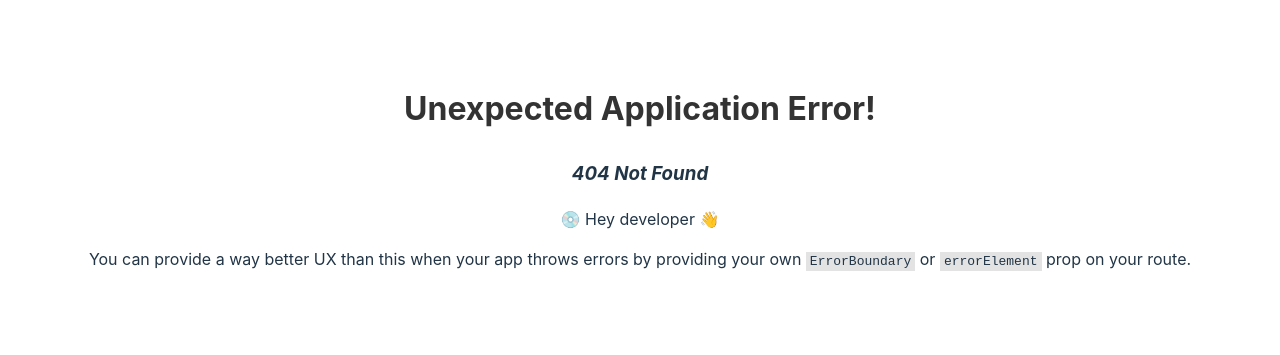
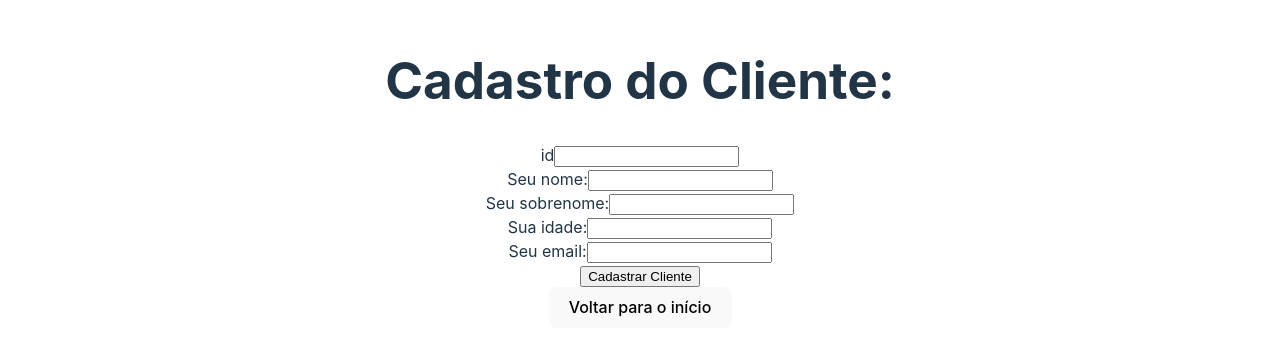
Before and after one commit to MarcosNeto23/1022B-perfumaria-Front-End, a React (Vite) app: page /cadastro-cliente in a window 1280 px wide. Before the commit this address had no page. Shown: the part 227-582 px from the top of the page. Built offline with nearby package versions, Linux system fonts and the light colour scheme.

Commit message:
Parte de criação da página de cadastro dos clientes

```diff
--- a/src/App.tsx
+++ b/src/App.tsx
@@ -61,17 +61,28 @@ function App() {
 
           )
         })}
+
+          <a href='/cadastro-perfume'>
+                    <button> Cadastrar um Perfume</button>
+                </a>
       </div>
 
       <div className="container-clientes">
         <h2>Lista de Clientes:</h2>
         {clientes.map(cliente => (
           <div key={cliente.id} className="cliente-item">
-            <p><strong>Nome Completo:</strong> {cliente.nome}{cliente.sobrenome}</p>
+            <p><strong>Nome Completo:</strong> {cliente.nome} {cliente.sobrenome}</p>
             <p><strong>Email:</strong> {cliente.email}</p>
-            <p><strong>Idade do {cliente.nome}:</strong> {cliente.idade}</p>
+            <p><strong>Idade do {cliente.nome}:</strong> {cliente.idade} anos</p>
+
+
           </div>
+
         ))}
+
+            <a href='/cadastro-cliente'>
+                    <button> Cadastrar um Cliente</button>
+                </a>
       </div>
 
     </>
--- /dev/null
+++ b/src/componentes/cadastrocliente/CadastroCliente.tsx
@@ -0,0 +1,102 @@
+import { FormEvent, useState, ChangeEvent } from "react";
+import { useNavigate } from "react-router-dom";
+
+export default function CadastroCliente(){
+    const navigate = useNavigate();
+    const [id,setId] = useState("")
+    const [nome,setNome] = useState("")
+    const [sobrenome,setSobrenome] = useState("")
+    const [idade,setIdade] = useState("")
+    const [email,setEmail] = useState("")
+
+
+    function handleForm(event:FormEvent){
+        event.preventDefault();
+        console.log("Tentei cadastrar um novo cliente !!!");
+        const cliente = {
+            id: id,
+            nome: nome,
+            sobrenome: sobrenome,
+            idade: idade,
+            email: email,
+        }
+        fetch("https://one022b-perfumaria.onrender.com/clientes",{
+            method: "POST",
+            headers: {
+                "Content-Type": "application/json"
+            },
+            body: JSON.stringify(cliente)
+        }).then(response => {
+            if(response.status === 200){
+                alert(" Cliente foi cadastrado !!!")
+                navigate("/")
+            }
+            else{
+                alert("Erro ao cadastrar perfume")
+            }
+        })
+    }
+    function handleId(event:ChangeEvent<HTMLInputElement>){
+        setId(event.target.value)
+    }
+    function handleNome(event:ChangeEvent<HTMLInputElement>){
+        setNome(event.target.value)
+    }
+
+    function handleSobrenome(event:ChangeEvent<HTMLInputElement>){
+        setSobrenome(event.target.value)
+    }
+
+    function handleIdade(event:ChangeEvent<HTMLInputElement>){
+        setIdade(event.target.value)
+    }
+
+    function handleEmail(event:ChangeEvent<HTMLInputElement>){
+        setEmail(event.target.value)
+    }
+
+
+
+    return(
+        <>
+            <h1> Cadastro do Cliente:</h1>
+            <form onSubmit={handleForm}>
+                <div>
+                    <label htmlFor="id">id</label>
+                    <input type="text" name="id" onChange={handleId} />
+                </div>
+                <div>
+
+                    <label htmlFor="nome">Seu nome:</label>
+                    <input type="text" name="nome" onChange={handleNome} />
+                </div>
+                <div>
+                    <label htmlFor="sobrenome">Seu sobrenome:</label>
+                    <input type="text" name="sobrenome" onChange={handleSobrenome} />
+                </div>
+                <div>
+                    <label htmlFor="idade">Sua idade:</label>
+                    <input type="text" name="idade" onChange={handleIdade} />
+                </div>
+                <div>
+                    <label htmlFor="email">Seu email:</label>
+                    <input type="text" name="email" onChange={handleEmail} />
+                </div>
+                <div>
+
+                    <input type="submit" value="Cadastrar Cliente"/>
+
+
+
+                </div>
+
+            </form>
+
+
+            <a href="/">
+                    <button> Voltar para o início</button>
+                </a>
+
+        </>
+    )
+}
--- a/src/componentes/cadastroperfume/CadastroPerfume.tsx
+++ b/src/componentes/cadastroperfume/CadastroPerfume.tsx
@@ -91,7 +91,7 @@ export default function CadastroPerfume(){
                     <input type="text" name="preco" onChange={handlePreco} />
                 </div>
                 <div>
-                    <label htmlFor="imagem">imagem</label>
+                    <label htmlFor="imagem">URL da imagem:</label>
                     <input type="text" name="imagem" onChange={handleImagem}/>
                 </div>
                 <div>
--- a/src/main.tsx
+++ b/src/main.tsx
@@ -7,6 +7,7 @@ import {
   RouterProvider,
 } from "react-router-dom";
 import CadastroPerfume from './componentes/cadastroperfume/CadastroPerfume.tsx';
+import CadastroCliente from './componentes/cadastrocliente/CadastroCliente.tsx';
 
 const router = createBrowserRouter([
   {
@@ -17,7 +18,10 @@ const router = createBrowserRouter([
     path: "/cadastro-perfume",
     element: <CadastroPerfume/>,
   },
-
+  {
+    path: "/cadastro-cliente",
+    element: <CadastroCliente/>,
+  },
 
 
 
```
Also changed, not shown: 1 other file (tests, documents, lock files or other folders).
